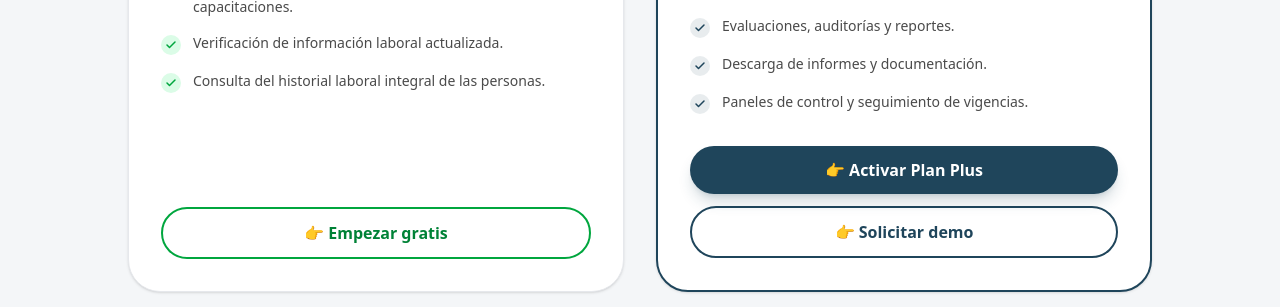
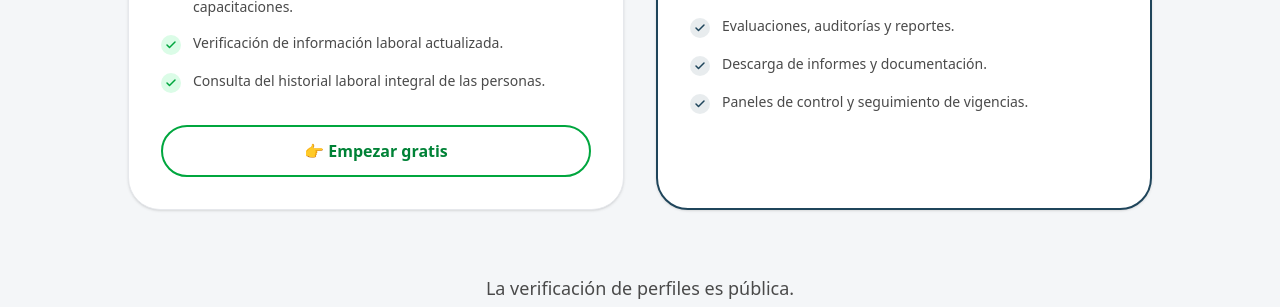
Before and after one commit to lbozzolo/perfil-360, a Next.js app: page / in a window 1280 px wide. Shown: the part 4320-4627 px from the top of the page. Built offline with nearby package versions, Linux system fonts and the light colour scheme; no server answers.

Commit message:
fix: corrige variable de entorno para URL de registro en PlansSection

```diff
--- a/src/app/components/PlansSection.tsx
+++ b/src/app/components/PlansSection.tsx
@@ -1,7 +1,13 @@
 import Link from 'next/link';
+
 import { ArrowRight, Check } from 'lucide-react';
 
+const registerUrl = typeof window !== 'undefined' ? process.env.NEXT_PUBLIC_REGISTRO_URL : process.env.NEXT_PUBLIC_REGISTRO_URL;
+
 export default function PlansSection() {
+  // fallback para entorno cliente
+  const url = process.env.NEXT_PUBLIC_REGISTRO_URL;
+  const finalUrl = url || registerUrl || '#';
   return (
     <section id="planes" className="py-24 bg-bg-light scroll-mt-28">
       <div className="max-w-7xl mx-auto px-4 md:px-8">
@@ -58,9 +64,14 @@ Perfil 360 es una plataforma de uso gratuito y acceso público que permite regis
                 <p className="text-sm text-text-gray">Descarga de constancia de inscripción en Perfil 360 como herramienta de gestión y calidad.</p>
               </div> */}
             </div>
-            <button className="w-full py-3 rounded-full border-2 border-green-600 text-green-700 font-bold hover:bg-green-600 hover:text-white transition-all">
+            <a
+              href={finalUrl}
+              target="_blank"
+              rel="noopener noreferrer"
+              className="w-full block text-center py-3 rounded-full border-2 border-green-600 text-green-700 font-bold hover:bg-green-600 hover:text-white transition-all"
+            >
               👉 Empezar gratis
-            </button>
+            </a>
           </div>
 
           {/* Plan Plus */}
@@ -104,14 +115,14 @@ Perfil 360 es una plataforma de uso gratuito y acceso público que permite regis
                 <p className="text-sm text-text-gray">Paneles de control y seguimiento de vigencias.</p>
               </div>
             </div>
-            <div className="flex flex-col gap-3">
+            {/* <div className="flex flex-col gap-3">
               <button className="w-full py-3 rounded-full bg-perfil-blue text-white font-bold hover:bg-deep-blue transition-all shadow-lg shadow-perfil-blue/20">
                 👉 Activar Plan Plus
               </button>
               <button className="w-full py-3 rounded-full border-2 border-perfil-blue text-perfil-blue font-bold hover:bg-blue-50 transition-all">
                 👉 Solicitar demo
               </button>
-            </div>
+            </div> */}
           </div>
         </div>
 
```
